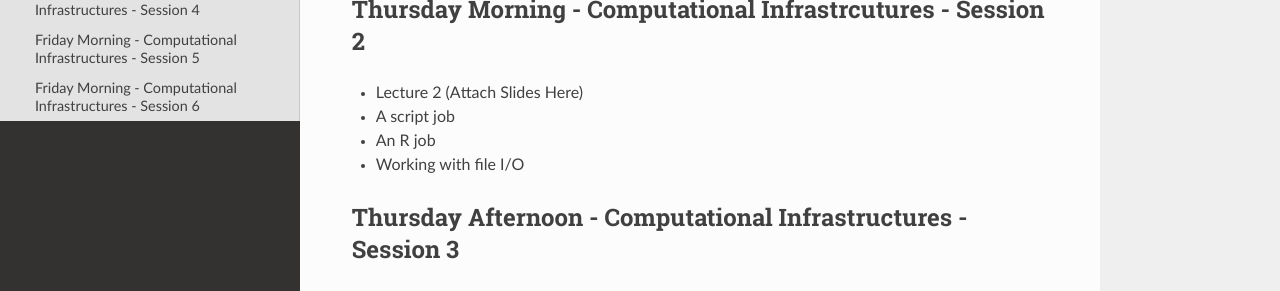
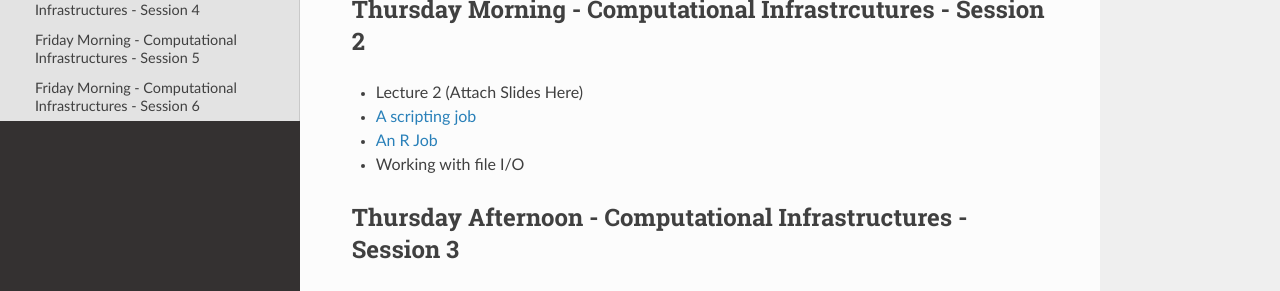
Before and after one commit to opensciencegrid/dosar, an MkDocs documentation site: the page built from docs/Materials/TriesteMaterials.md, in a window 1280 px wide and 900 px high. Shown: the part 423-714 px from the top of the window. Built offline with MkDocs 1.6.1, drawn with Linux system fonts in a browser that asks for light colours; nearby versions of some CDN libraries; old or Windows-style settings are respelled for this version of MkDocs.

Commit message:
Update TriesteMaterials.md

```diff
--- a/docs/Materials/TriesteMaterials.md
+++ b/docs/Materials/TriesteMaterials.md
@@ -12,8 +12,8 @@
 ## Thursday Morning - Computational Infrastrcutures - Session 2
 
    * Lecture 2 (Attach Slides Here)
-   * A script job
-   * An R job
+   * [A scripting job](https://github.com/opensciencegrid/dosar/blob/master/docs/Materials/05-ScriptingJob.md)
+   * [An R Job](https://github.com/opensciencegrid/dosar/blob/master/docs/Materials/06-RJob.md)
    * Working with file I/O
 
 ## Thursday Afternoon - Computational Infrastructures - Session 3
```
